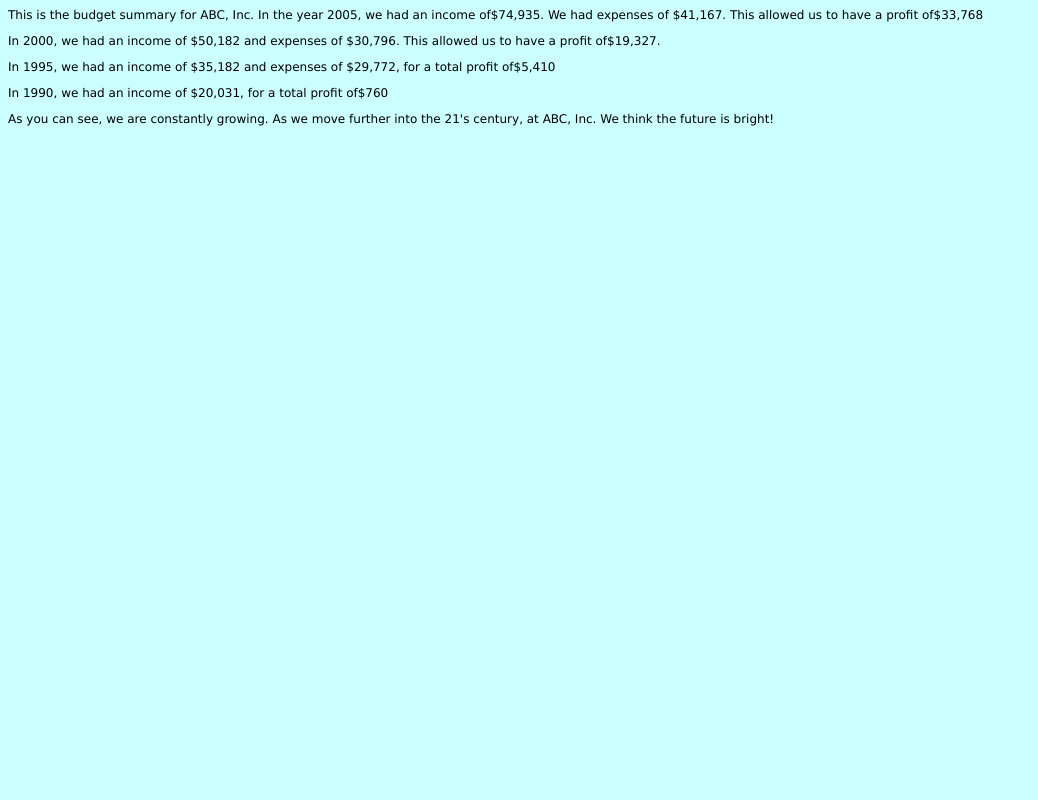
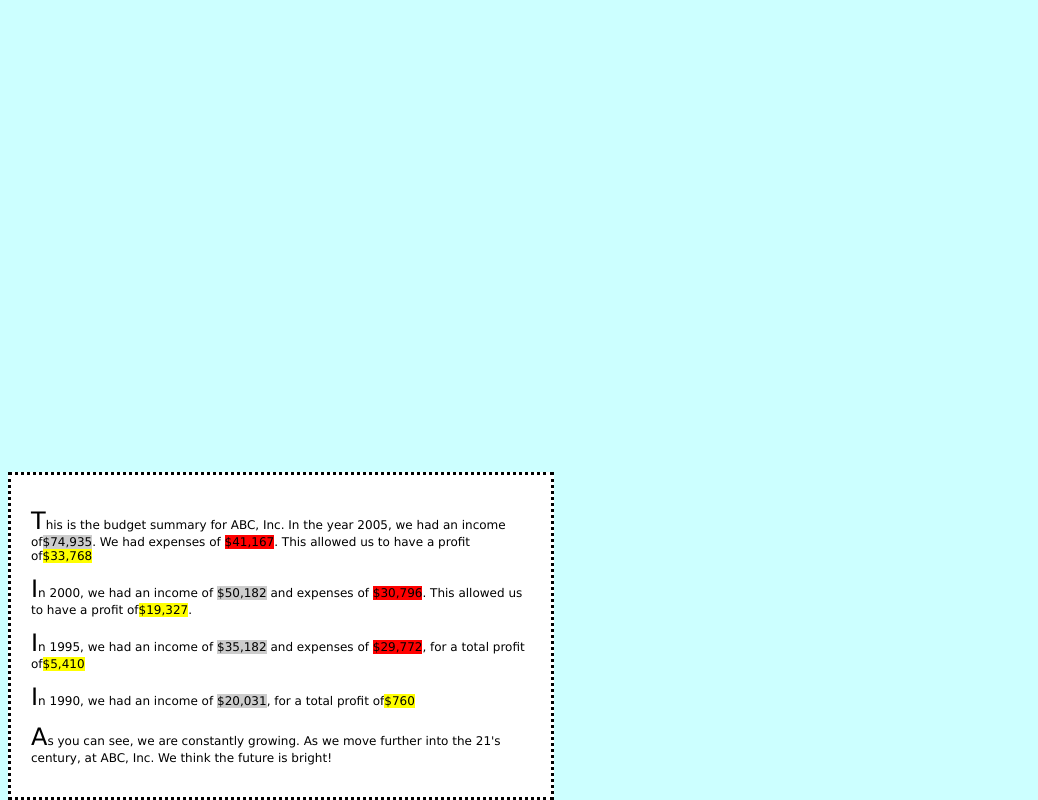
Before and after one commit to sarthakshrestha/gitgitgit, a plain HTML site: page index.html in a window 1280 px wide. Shown: the whole page, without its empty margins (0-1038 px from the left). Drawn offline with Linux system fonts and the light colour scheme.

Commit message:
Update style.css

```diff
--- a/style.css
+++ b/style.css
@@ -1,3 +1,22 @@
 body {font-family: Verdana, Arial, Helvetica, sans-serif; font-size: 12px; background-color: #CCFFFF;}
 
-h1 {font-size: 14px; font-variant: small-caps; color:  #FF0000; background-color: #00FF00;}
+h1 {font-size: 14px; font-variant: small-caps; color:  #FF0000; background-color: #00FF00;
+	position: absolute;
+	top: 0px;
+	left: 0px;
+	z-index: 2;
+}
+
+p:first-letter {font-size: 200%; }
+.income {background-color: #CCCCCC;}
+.expenses {background-color: #FF0000;}
+.profit {background-color: #FFFF00;}
+#budgetsummary {
+	background-color: #FFFFFF;
+ 	 border: dotted;
+ 	 padding:  20px;
+ 	 width:  500px;
+ 	 position: absolute;
+ 	 bottom: 0px;
+ 	 z-index:  1;
+ 	}
```
